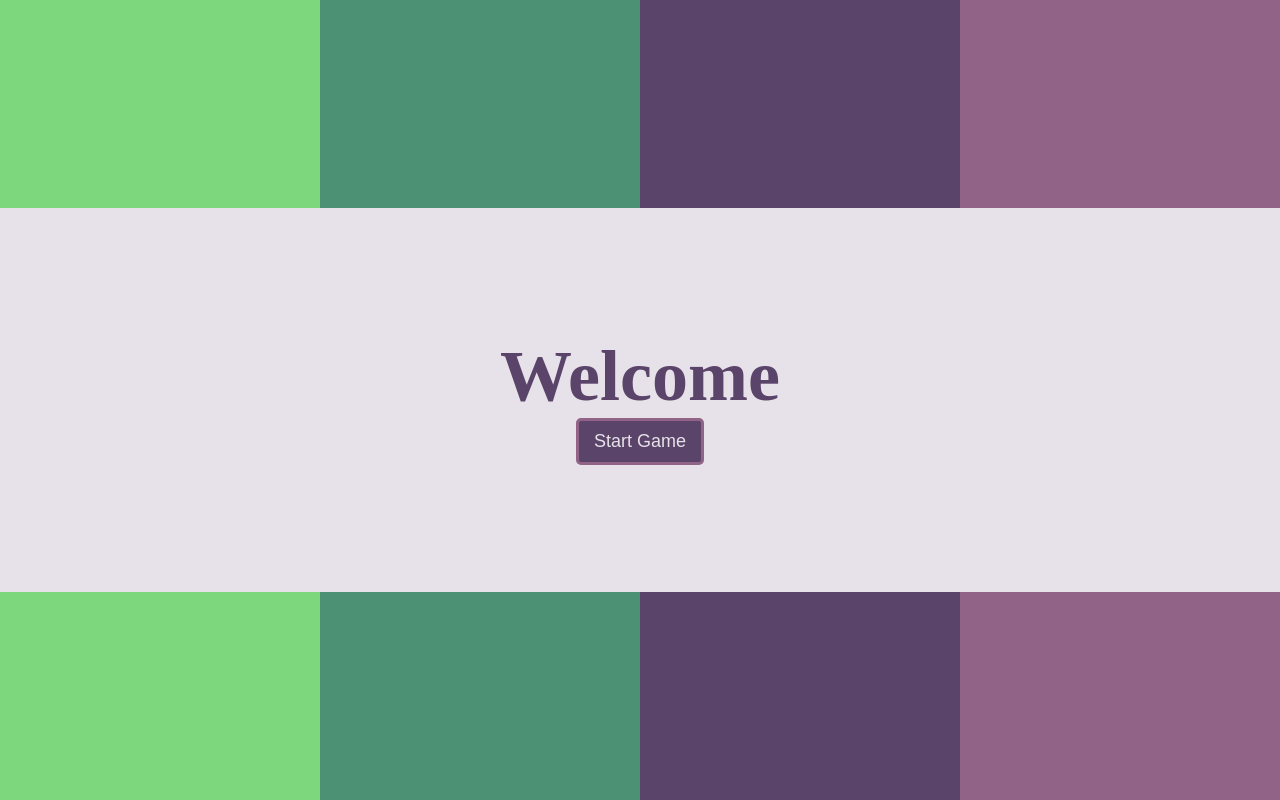
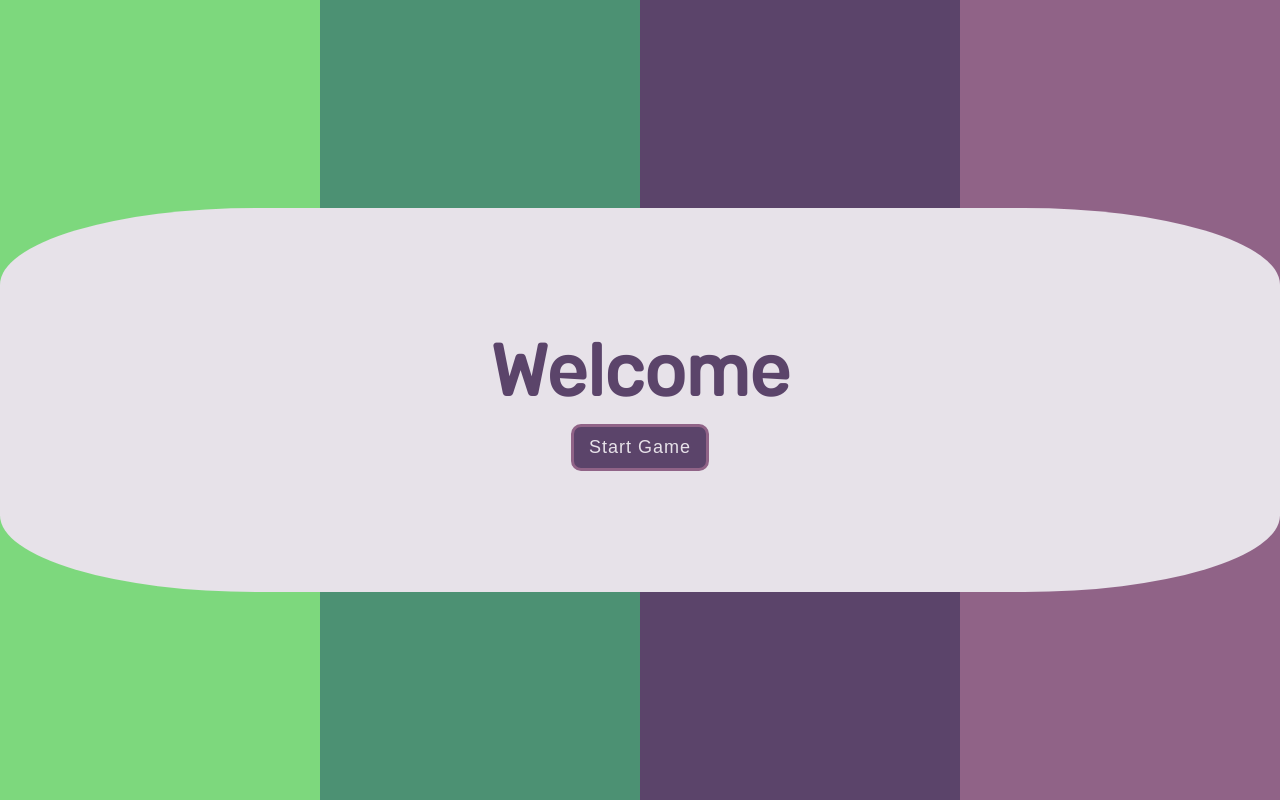
Before and after one commit to Lu-Smith/obstacle-jumping-game-vue, a Vue app: page / in a window 1280 px wide. Built offline with nearby package versions, Linux system fonts and the light colour scheme.

Commit message:
Updated styling

```diff
--- a/src/App.vue
+++ b/src/App.vue
@@ -26,6 +26,7 @@
     color: $primary-color;
     widows: 100vw;
     height: 100vh;
+    font-family: 'Roboto', sans-serif;
   }
 
   .mainPage {
--- a/src/components/IntroPage.vue
+++ b/src/components/IntroPage.vue
@@ -21,19 +21,23 @@
     height: 30vw;
     @include flex(center, center, column);
     width: 100vw;
+    border-radius: 20%;
 
     h1 {
       color: $secondary-color;
       font-size: 72px;
+      font-family: 'Rubik', sans-serif;
     }
 
     button {
       padding: 10px 15px;
       font-size: 18px;
-      border-radius: 5px;
+      border-radius: 10px;
       background: $secondary-color;
       color: $primary-background;
       border: 3px solid $third-color;
+      margin-top: 10px;
+      letter-spacing: 1px;
     }
   }
 </style>
--- a/src/styles/main.scss
+++ b/src/styles/main.scss
@@ -1,3 +1,5 @@
+@import url('https://fonts.googleapis.com/css2?family=Roboto&family=Rubik&display=swap');
+
 @import './variables';
 @import './mixins';
 @import './base';
```
